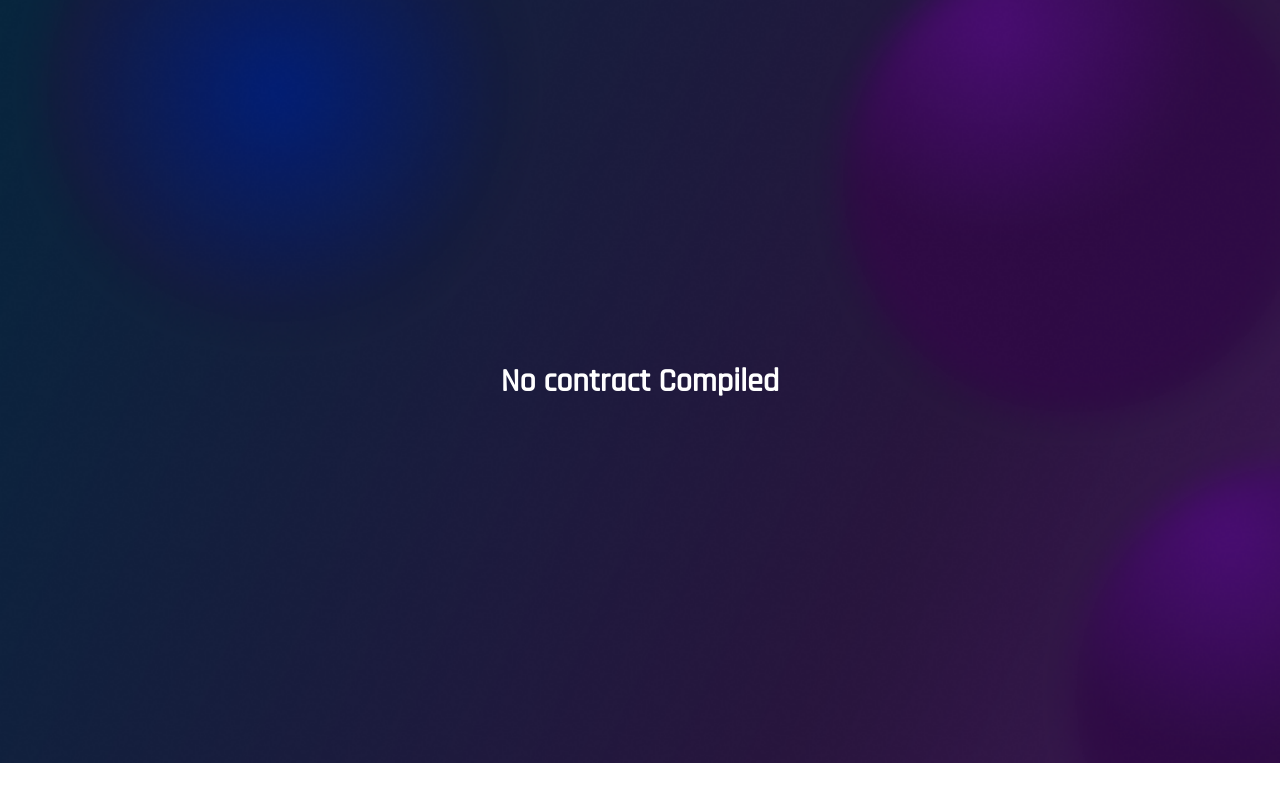
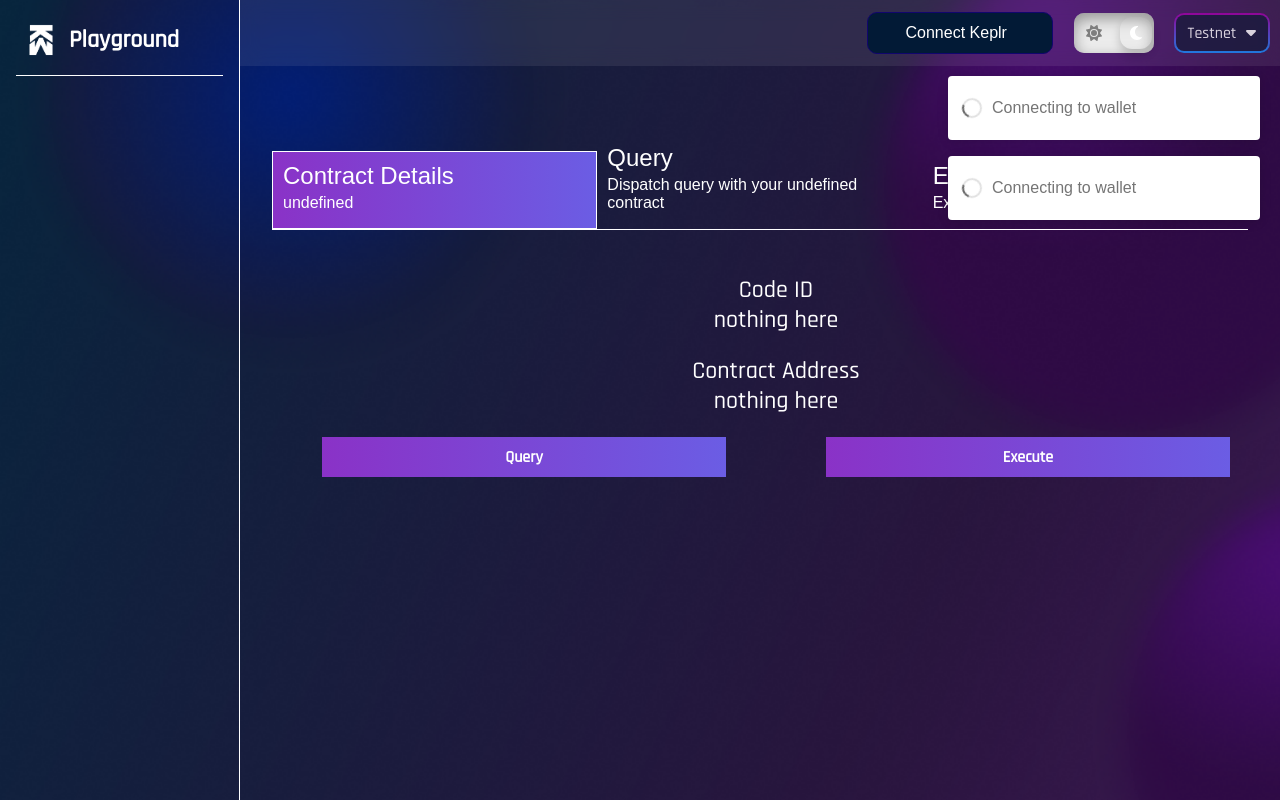
Before and after one commit to kubiklabs/wasmkit-playground, a React (Create React App) app: page / in a window 1280 px wide. Built offline with nearby package versions, Linux system fonts and the light colour scheme; a web font is replaced by a local one.

Commit message:
buttons on instantiate page

```diff
--- a/src/pages/home.css
+++ b/src/pages/home.css
@@ -11,8 +11,7 @@
   align-items: center;
   justify-content: center;
   color: var(--primary-font-color);
-  height: 90vh;
-
+  height: 100vh;
 }
 
 
@@ -213,7 +212,7 @@
   font-weight: 300;
   font-size: 1rem;
   /* width: calc(100vh-300px); */
-  height: calc(100vh - 200px);
+  /* height: calc(100vh - 200px); */
   /* width: 80%; */
   /* float: right; add this line to float the fillup div to the right */
   /* background-color: rgb(13, 4, 134); */
@@ -544,6 +543,38 @@ linear-gradient(to right, var(--multicolor-left), var(--multicolor-right))
 }
 
 
+.two-button-wrapper{
+  display: flex;
+  align-items: center;
+  justify-content: space-around;
+  /* gap: 20px; */
+}
+
+.button-1-div{
+  width: 40%;
+  display: flex;
+  align-items: center;
+  justify-content: center;
+  background: linear-gradient(
+    to right,
+    var(--gradient-left),
+    var(--gradient-right)
+  );
+  height: 5vh;
+  font-weight: bold;
+  flex-wrap: wrap;
+}
+
+.button-1-div:hover{
+  cursor: pointer;
+  background: linear-gradient(
+    to right,
+    var(--gradient-right),
+    var(--gradient-left)
+  );
+}
+
+
 .toastcustom_style{
   top: 4.5em !important;
   text-align: left !important;
--- a/src/pages/home.tsx
+++ b/src/pages/home.tsx
@@ -51,13 +51,13 @@ function Home() {
     }
   }, []);
 
-  if(!activeContract){
-    return(
-      <h1 className="blank-home-page">
-        No contract Compiled
-      </h1>
-    )
-  }
+  // if(!activeContract){
+  //   return(
+  //     <h1 className="blank-home-page">
+  //       No contract Compiled
+  //     </h1>
+  //   )
+  // }
   return (
     <>
       <div className="home-page">
@@ -153,10 +153,10 @@ function Home() {
           {activeSection !== "instantiate" &&
             activeSection !== "execute" &&
             activeSection !== "query" && (
-              <Instantiate contractName={activeContract} handleNavClick={handleNavClick}/>
+              <Instantiate contractName={activeContract}/>
             )}
           {activeSection === "instantiate" && (
-            <Instantiate contractName={activeContract}></Instantiate>
+            <Instantiate contractName={activeContract} triggerPage={handleNavClick}></Instantiate>
           )}
           {activeSection === "execute" && (
             <Execute contractName={activeContract} />
--- a/src/pages/instantiate.tsx
+++ b/src/pages/instantiate.tsx
@@ -10,7 +10,7 @@ function Instantiate(contractName: any = "counter") {
   //  let t  = "counter";
 
   // console.log(info);
-
+  console.log("checking here", (contractName))
   const contract: string = contractName["contractName"];
   //  console.log(info[contract]["testnet"]["deployInfo"]["codeId"]);
   return (
@@ -30,7 +30,23 @@ function Instantiate(contractName: any = "counter") {
         subheading={
           (Object.keys(contractInfo).length === 0) ? "nothing here" :(info as Record<string, any>)[contract]?.contractAddress
         }
-      ></Headlines>
+        ></Headlines>
+
+
+        <br></br>
+
+
+        <div className="two-button-wrapper">
+
+          <div onClick={(e) => ((contractName["triggerPage"])("query"))} className="button-1-div">
+            Query
+          </div>
+
+          <div onClick={(e) => ((contractName["triggerPage"])("execute"))} className="button-1-div">
+            Execute
+          </div>
+
+        </div>
     </div>
   );
 }
```
